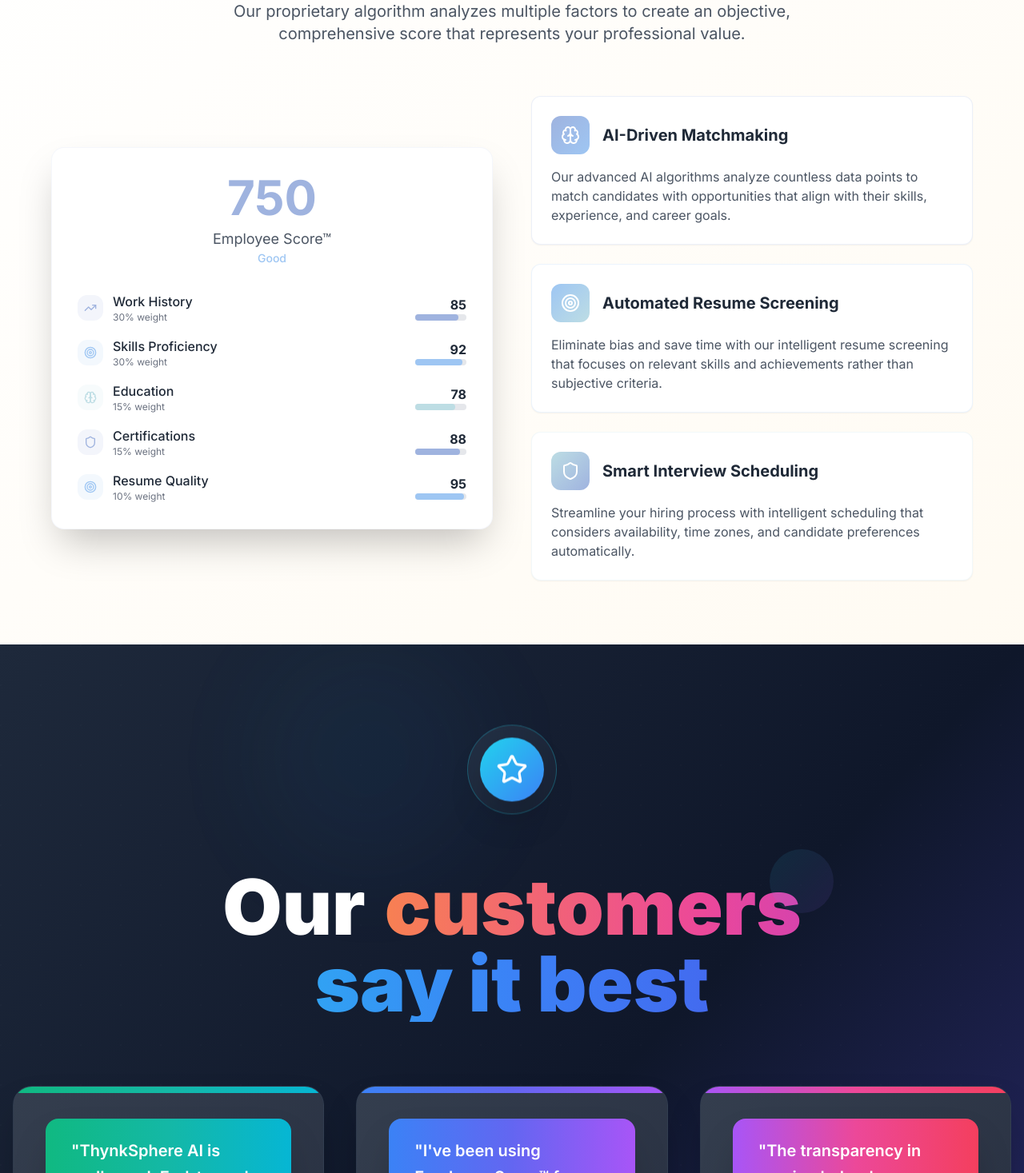
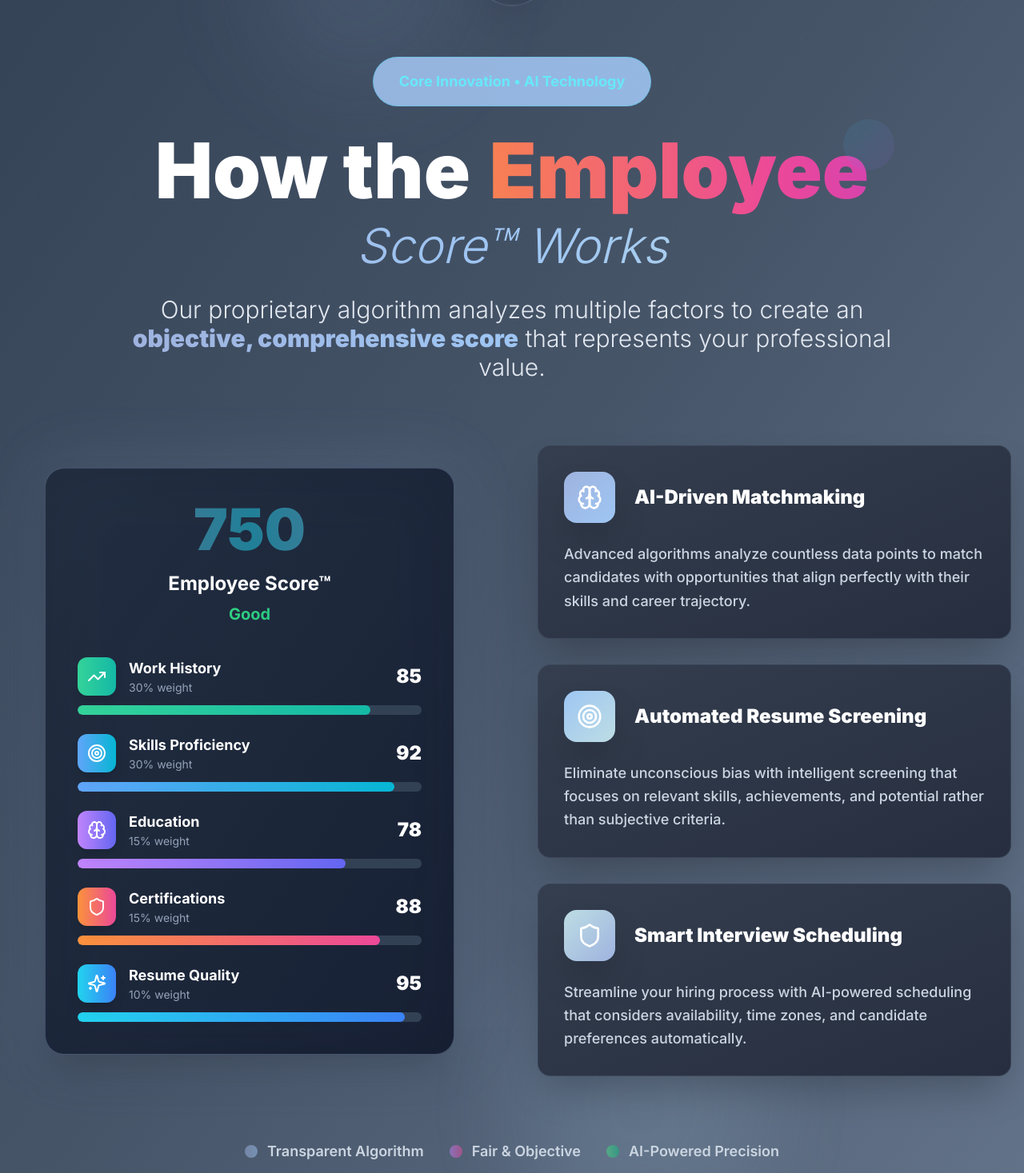
Before and after one commit to ramandhiman527/ThynkSphere.AI, a React (Vite) app: page / in a window 1280 px wide. Shown: the part 1743-3210 px from the top of the page at 80% size. Built offline with nearby package versions, Linux system fonts and the light colour scheme.

Commit message:
Refactor: Enhance Employee Score section
Revamped the "How the Employee Score™ Works" section to align with the hero section's design, incorporating smooth scroll transitions, dynamic typography, and color grading progression. Maintained high-contrast text styling and the defined color theme.

```diff
--- a/src/components/EmployeeScoreShowcase.tsx
+++ b/src/components/EmployeeScoreShowcase.tsx
@@ -2,125 +2,171 @@
 import React from 'react';
 import { Card, CardContent } from '@/components/ui/card';
 import { Badge } from '@/components/ui/badge';
-import { Brain, Target, Shield, TrendingUp } from 'lucide-react';
+import { Brain, Target, Shield, TrendingUp, Sparkles } from 'lucide-react';
 
 const EmployeeScoreShowcase = () => {
   const scoreFactors = [
-    { name: 'Work History', weight: 30, score: 85, icon: TrendingUp, color: '#9FB3DF' },
-    { name: 'Skills Proficiency', weight: 30, score: 92, icon: Target, color: '#9EC6F3' },
-    { name: 'Education', weight: 15, score: 78, icon: Brain, color: '#BDDDE4' },
-    { name: 'Certifications', weight: 15, score: 88, icon: Shield, color: '#9FB3DF' },
-    { name: 'Resume Quality', weight: 10, score: 95, icon: Target, color: '#9EC6F3' }
+    { name: 'Work History', weight: 30, score: 85, icon: TrendingUp, color: 'from-emerald-400 to-teal-500', bgGlow: 'emerald' },
+    { name: 'Skills Proficiency', weight: 30, score: 92, icon: Target, color: 'from-blue-400 to-cyan-500', bgGlow: 'blue' },
+    { name: 'Education', weight: 15, score: 78, icon: Brain, color: 'from-purple-400 to-indigo-500', bgGlow: 'purple' },
+    { name: 'Certifications', weight: 15, score: 88, icon: Shield, color: 'from-orange-400 to-pink-500', bgGlow: 'orange' },
+    { name: 'Resume Quality', weight: 10, score: 95, icon: Sparkles, color: 'from-cyan-400 to-blue-500', bgGlow: 'cyan' }
+  ];
+
+  const features = [
+    {
+      icon: Brain,
+      title: 'AI-Driven Matchmaking',
+      description: 'Advanced algorithms analyze countless data points to match candidates with opportunities that align perfectly with their skills and career trajectory.',
+      gradient: 'from-[#9FB3DF] to-[#9EC6F3]',
+      glow: 'cyan'
+    },
+    {
+      icon: Target,
+      title: 'Automated Resume Screening',
+      description: 'Eliminate unconscious bias with intelligent screening that focuses on relevant skills, achievements, and potential rather than subjective criteria.',
+      gradient: 'from-[#9EC6F3] to-[#BDDDE4]',
+      glow: 'blue'
+    },
+    {
+      icon: Shield,
+      title: 'Smart Interview Scheduling',
+      description: 'Streamline your hiring process with AI-powered scheduling that considers availability, time zones, and candidate preferences automatically.',
+      gradient: 'from-[#BDDDE4] to-[#9FB3DF]',
+      glow: 'purple'
+    }
   ];
 
   return (
-    <section id="features" className="py-20 bg-gradient-to-br from-white to-[#FFF1D5]/30">
-      <div className="container mx-auto px-4">
-        <div className="text-center mb-16">
-          <Badge className="mb-4 bg-[#9FB3DF]/20 text-[#9FB3DF] border-[#9FB3DF]/30">
-            Core Innovation
+    <section id="features" className="py-32 bg-gradient-to-br from-slate-700 via-slate-600 to-slate-500 overflow-hidden relative">
+      {/* Tech background elements */}
+      <div className="absolute inset-0 opacity-10">
+        <div className="absolute inset-0 bg-[radial-gradient(circle_at_1px_1px,rgba(255,255,255,0.15)_1px,transparent_0)] bg-[size:40px_40px]"></div>
+      </div>
+
+      {/* Floating gradient orbs */}
+      <div className="absolute top-10 left-1/4 w-64 h-64 bg-gradient-to-br from-[#9FB3DF]/20 to-[#9EC6F3]/20 rounded-full blur-3xl animate-pulse"></div>
+      <div className="absolute bottom-10 right-1/4 w-80 h-80 bg-gradient-to-br from-[#9EC6F3]/15 to-[#BDDDE4]/15 rounded-full blur-3xl animate-pulse delay-1000"></div>
+
+      <div className="container mx-auto px-4 relative z-10">
+        {/* Section Header */}
+        <div className="text-center mb-20">
+          <div className="flex items-center justify-center mb-10">
+            <div className="w-24 h-24 bg-gradient-to-br from-slate-600/50 to-slate-700/50 rounded-full flex items-center justify-center animate-bounce backdrop-blur-sm border border-[#9FB3DF]/30">
+              <div className="w-16 h-16 bg-gradient-to-br from-[#9FB3DF] to-[#9EC6F3] rounded-full flex items-center justify-center shadow-2xl">
+                <Brain className="w-8 h-8 text-white" />
+              </div>
+            </div>
+          </div>
+
+          <Badge className="mb-8 bg-gradient-to-r from-[#9FB3DF]/20 to-[#9EC6F3]/20 text-cyan-300 border-cyan-400/30 text-lg font-bold px-8 py-4 animate-fade-in backdrop-blur-sm">
+            Core Innovation • AI Technology
           </Badge>
-          <h2 className="text-4xl lg:text-5xl font-bold text-gray-800 mb-6">
-            How the <span className="text-[#9FB3DF]">Employee Score™</span> Works
+
+          <h2 className="text-6xl lg:text-8xl font-black text-white mb-8 leading-tight">
+            How the
+            <span className="relative inline-block ml-6">
+              <span className="text-transparent bg-clip-text bg-gradient-to-r from-orange-400 via-pink-500 to-purple-600 animate-gradient bg-[length:200%_200%]">Employee</span>
+              <div className="absolute -top-4 -right-8 w-16 h-16 bg-gradient-to-br from-cyan-400/20 to-purple-500/20 rounded-full opacity-60 animate-pulse"></div>
+            </span>
+            <span className="block text-transparent bg-clip-text bg-gradient-to-r from-[#9FB3DF] via-[#9EC6F3] to-[#BDDDE4] font-light text-5xl lg:text-6xl italic mt-4">
+              Score™ Works
+            </span>
           </h2>
-          <p className="text-xl text-gray-600 max-w-3xl mx-auto">
-            Our proprietary algorithm analyzes multiple factors to create an objective,
-            comprehensive score that represents your professional value.
+
+          <p className="text-2xl lg:text-3xl text-slate-200 max-w-5xl mx-auto leading-relaxed animate-fade-in font-light">
+            Our proprietary algorithm analyzes multiple factors to create an <strong className="font-black text-transparent bg-clip-text bg-gradient-to-r from-[#9FB3DF] to-[#9EC6F3]">objective, comprehensive score</strong> that represents your professional value.
           </p>
         </div>
 
-        <div className="grid lg:grid-cols-2 gap-12 items-center max-w-6xl mx-auto">
-          {/* Score Visualization */}
-          <div className="relative">
-            <div className="bg-white rounded-2xl shadow-2xl p-8 border border-[#9FB3DF]/10">
-              <div className="text-center mb-8">
-                <div className="text-6xl font-bold text-[#9FB3DF] mb-2">750</div>
-                <div className="text-lg text-gray-600">Employee Score™</div>
-                <div className="text-sm text-[#9EC6F3] font-medium">Good</div>
+        <div className="grid lg:grid-cols-2 gap-16 items-center max-w-7xl mx-auto mb-20">
+          {/* Enhanced Score Visualization */}
+          <div className="relative animate-scale-in">
+            <div className="relative w-full max-w-lg mx-auto">
+              {/* Outer glow ring */}
+              <div className="absolute inset-0 bg-gradient-to-br from-[#9FB3DF]/30 to-[#9EC6F3]/30 rounded-3xl blur-2xl animate-pulse"></div>
+
+              {/* Main score card */}
+              <div className="relative bg-gradient-to-br from-slate-800/90 to-slate-900/90 rounded-3xl shadow-2xl p-10 border border-[#9FB3DF]/30 backdrop-blur-sm">
+                <div className="text-center mb-10">
+                  <div className="text-7xl font-black text-transparent bg-clip-text bg-gradient-to-r from-[#9FB3DF] via-cyan-400 to-[#9EC6F3] mb-4 animate-pulse">750</div>
+                  <div className="text-2xl font-bold text-white mb-2">Employee Score™</div>
+                  <div className="text-xl text-transparent bg-clip-text bg-gradient-to-r from-green-400 to-emerald-500 font-bold">Good</div>
                 </div>
 
-              <div className="space-y-4">
+                <div className="space-y-6">
                   {scoreFactors.map((factor, index) => (
-                  <div key={factor.name} className="flex items-center justify-between">
-                    <div className="flex items-center gap-3">
-                      <div
-                        className="w-8 h-8 rounded-lg flex items-center justify-center"
-                        style={{ backgroundColor: `${factor.color}20` }}
-                      >
-                        <factor.icon
-                          className="w-4 h-4"
-                          style={{ color: factor.color }}
-                        />
+                    <div key={factor.name} className="group">
+                      <div className="flex items-center justify-between mb-3">
+                        <div className="flex items-center gap-4">
+                          <div className={`w-12 h-12 rounded-xl bg-gradient-to-r ${factor.color} flex items-center justify-center shadow-lg group-hover:shadow-${factor.bgGlow}-500/25 transition-all duration-300 group-hover:scale-110`}>
+                            <factor.icon className="w-6 h-6 text-white" />
                           </div>
                           <div>
-                        <div className="font-medium text-gray-800">{factor.name}</div>
-                        <div className="text-xs text-gray-500">{factor.weight}% weight</div>
+                            <div className="font-bold text-white text-lg">{factor.name}</div>
+                            <div className="text-sm text-slate-400">{factor.weight}% weight</div>
                           </div>
                         </div>
                         <div className="text-right">
-                      <div className="font-bold text-gray-800">{factor.score}</div>
-                      <div className="w-16 h-2 bg-gray-200 rounded-full">
+                          <div className="font-black text-white text-2xl">{factor.score}</div>
+                        </div>
+                      </div>
+                      <div className="w-full h-3 bg-slate-700 rounded-full overflow-hidden">
                         <div
-                          className="h-2 rounded-full transition-all duration-1000"
-                          style={{
-                            width: `${factor.score}%`,
-                            backgroundColor: factor.color
-                          }}
+                          className={`h-3 rounded-full bg-gradient-to-r ${factor.color} transition-all duration-1000 shadow-lg`}
+                          style={{ width: `${factor.score}%` }}
                         ></div>
-                      </div>
                       </div>
                     </div>
                   ))}
                 </div>
               </div>
             </div>
+          </div>
 
-          {/* Features Grid */}
-          <div className="space-y-6">
-            <Card className="border-[#9FB3DF]/20 hover:border-[#9FB3DF]/40 transition-all duration-300 hover:shadow-lg">
-              <CardContent className="p-6">
-                <div className="flex items-center gap-4 mb-4">
-                  <div className="w-12 h-12 bg-gradient-to-br from-[#9FB3DF] to-[#9EC6F3] rounded-xl flex items-center justify-center">
-                    <Brain className="w-6 h-6 text-white" />
+          {/* Enhanced Features Grid */}
+          <div className="space-y-8">
+            {features.map((feature, index) => (
+              <Card
+                key={index}
+                className="relative overflow-hidden border-0 shadow-2xl hover:shadow-cyan-500/25 transition-all duration-500 hover:-translate-y-2 bg-gradient-to-br from-slate-800/90 to-slate-900/90 rounded-2xl group backdrop-blur-sm border border-slate-600/50"
+              >
+                {/* Glow effect */}
+                <div className={`absolute inset-0 opacity-0 group-hover:opacity-10 transition-opacity duration-500 bg-gradient-to-br ${feature.gradient} blur-xl`}></div>
+
+                <CardContent className="p-8 relative z-10">
+                  <div className="flex items-center gap-6 mb-6">
+                    <div className={`w-16 h-16 bg-gradient-to-br ${feature.gradient} rounded-2xl flex items-center justify-center shadow-2xl group-hover:shadow-${feature.glow}-500/25 transition-all duration-300 group-hover:scale-110`}>
+                      <feature.icon className="w-8 h-8 text-white" />
                     </div>
-                  <h3 className="text-xl font-bold text-gray-800">AI-Driven Matchmaking</h3>
+                    <h3 className="text-2xl font-black text-white group-hover:text-transparent group-hover:bg-clip-text group-hover:bg-gradient-to-r group-hover:from-white group-hover:to-cyan-300 transition-all duration-300">
+                      {feature.title}
+                    </h3>
                   </div>
-                <p className="text-gray-600">
-                  Our advanced AI algorithms analyze countless data points to match candidates
-                  with opportunities that align with their skills, experience, and career goals.
+                  <p className="text-slate-300 text-lg leading-relaxed font-medium">
+                    {feature.description}
                   </p>
                 </CardContent>
               </Card>
+            ))}
+          </div>
+        </div>
 
-            <Card className="border-[#9EC6F3]/20 hover:border-[#9EC6F3]/40 transition-all duration-300 hover:shadow-lg">
-              <CardContent className="p-6">
-                <div className="flex items-center gap-4 mb-4">
-                  <div className="w-12 h-12 bg-gradient-to-br from-[#9EC6F3] to-[#BDDDE4] rounded-xl flex items-center justify-center">
-                    <Target className="w-6 h-6 text-white" />
+        {/* Bottom accent */}
+        <div className="flex items-center justify-center">
+          <div className="flex items-center gap-8 text-lg text-slate-300 animate-fade-in">
+            <div className="flex items-center gap-3">
+              <div className="w-4 h-4 bg-gradient-to-r from-[#9FB3DF] to-[#9EC6F3] rounded-full animate-pulse"></div>
+              <span className="font-semibold">Transparent Algorithm</span>
             </div>
-                  <h3 className="text-xl font-bold text-gray-800">Automated Resume Screening</h3>
+            <div className="flex items-center gap-3">
+              <div className="w-4 h-4 bg-gradient-to-r from-purple-400 to-pink-500 rounded-full animate-pulse"></div>
+              <span className="font-semibold">Fair & Objective</span>
             </div>
-                <p className="text-gray-600">
-                  Eliminate bias and save time with our intelligent resume screening that
-                  focuses on relevant skills and achievements rather than subjective criteria.
-                </p>
-              </CardContent>
-            </Card>
-
-            <Card className="border-[#BDDDE4]/20 hover:border-[#BDDDE4]/40 transition-all duration-300 hover:shadow-lg">
-              <CardContent className="p-6">
-                <div className="flex items-center gap-4 mb-4">
-                  <div className="w-12 h-12 bg-gradient-to-br from-[#BDDDE4] to-[#9FB3DF] rounded-xl flex items-center justify-center">
-                    <Shield className="w-6 h-6 text-white" />
+            <div className="flex items-center gap-3">
+              <div className="w-4 h-4 bg-gradient-to-r from-green-400 to-emerald-500 rounded-full animate-pulse"></div>
+              <span className="font-semibold">AI-Powered Precision</span>
             </div>
-                  <h3 className="text-xl font-bold text-gray-800">Smart Interview Scheduling</h3>
-                </div>
-                <p className="text-gray-600">
-                  Streamline your hiring process with intelligent scheduling that considers
-                  availability, time zones, and candidate preferences automatically.
-                </p>
-              </CardContent>
-            </Card>
           </div>
         </div>
       </div>
```
Lines whose indentation alone changed are shown as unchanged.
